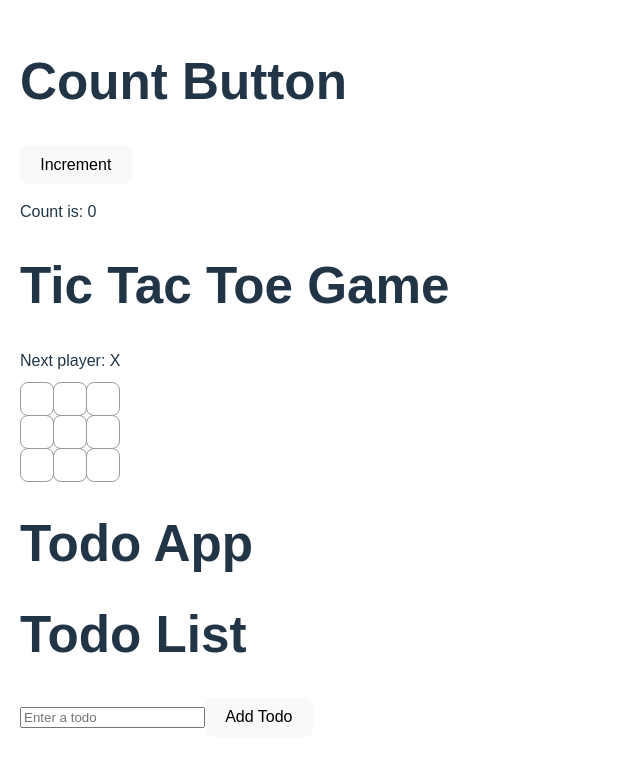
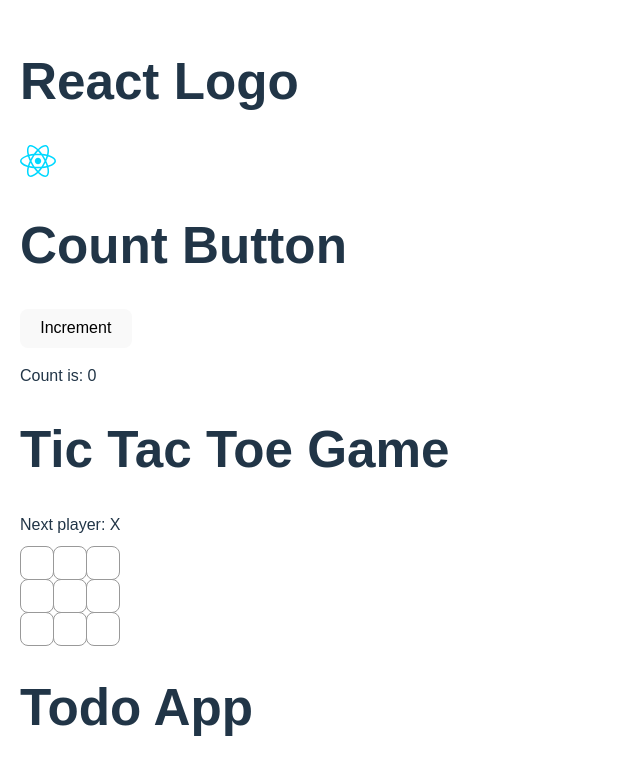
Before and after one commit to jjnix-john/practiceAppReact, a React (Vite) app: page / in a window 1280 px wide. Shown: the top 776 px of the page, without its empty margins (0-640 px from the left). Built offline with nearby package versions, Linux system fonts and the light colour scheme.

Commit message:
tapol so much

```diff
--- a/src/App.jsx
+++ b/src/App.jsx
@@ -8,6 +8,12 @@
 
   return (
     <>
+    <div>
+      <h1>React Logo</h1>
+      <img src={reactLogo} className="logo react" alt="React logo" />
+    </div>
+
+
     <div className="BoxedApp">
       <h1>Count Button</h1>
       <button disabled={count >= 6} onClick={() => setCount((count) => count + 1)}>
@@ -32,6 +38,9 @@
       <h1>Adjustable Sized Button</h1>
       <AdjustableSizedButton />
     </div>
+
+
+
     </>
   )
 }
@@ -152,6 +161,20 @@
     setSize(size - 10)
   }
 
+  function radiobuttonForNumber(number) {
+    return (
+      <label>
+        <input
+          type="radio"
+          value={number}
+          checked={size === number}
+          onChange={() => setSize(number)}
+        />
+        {number}px
+      </label>
+    )
+  }
+
   return (
     <><button style={{ width: size, height: size }} onClick={handleIncreaseSize}>
       Click to increase size
```
